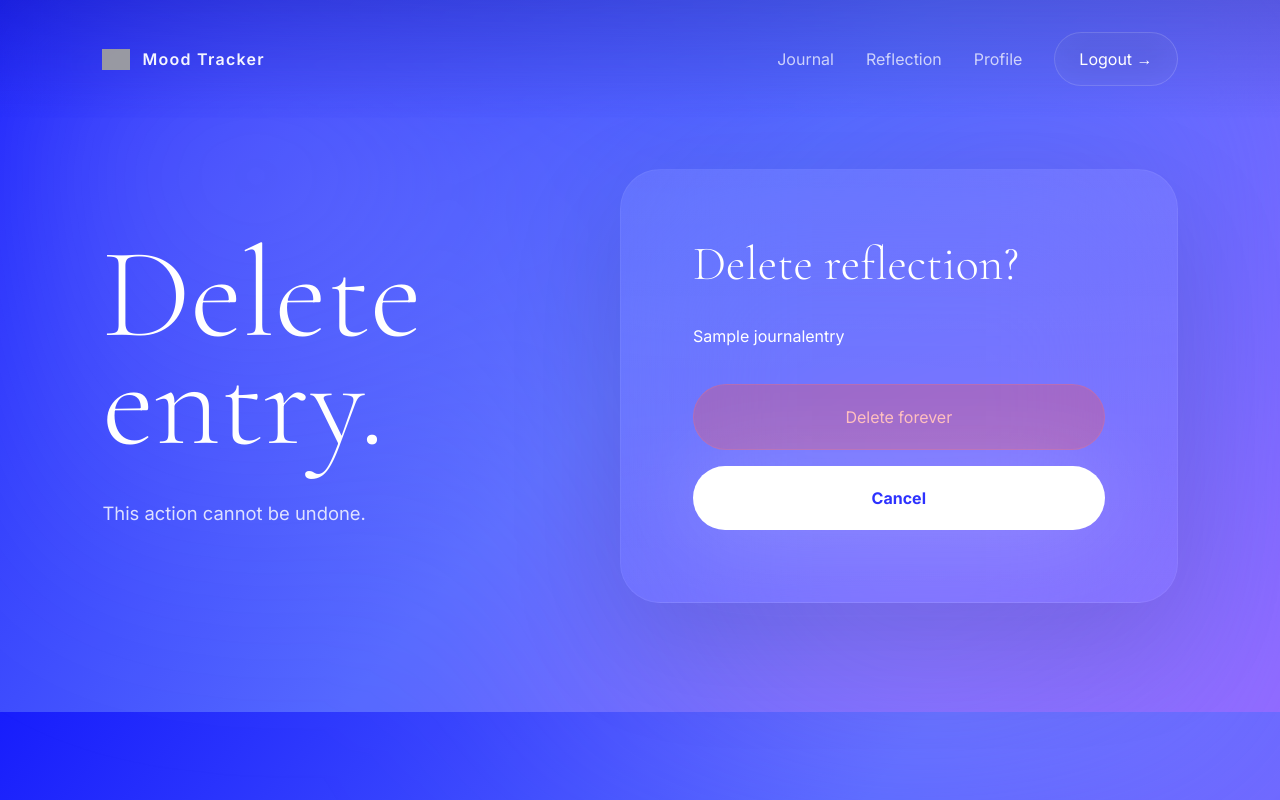
After one commit to zwirok-git/ai-mood-tracker, a Django app: page /journal/entry/1/delete/ in a window 1280 px wide. The commit adds this page. Run offline with Django 5.2, Linux system fonts and the light colour scheme; a user stored in the database is signed in; tables that the repository leaves empty hold one stand-in row (values such as "Sample post"); grey boxes are pictures that could not be loaded.

Commit message:
feat: add journal entry delete page

```diff
--- /dev/null
+++ b/templates/journal/journal_entry/journal_entry_delete.html
@@ -0,0 +1,26 @@
+{% extends "base.html" %}
+{% block title %}Delete entry{% endblock %}
+{% block content %}
+    {% include "includes/navbar.html" %}
+    <section class="login-layout">
+        <section class="login-copy">
+            <h1>
+                Delete
+                <br>
+                entry.
+            </h1>
+            <p>This action cannot be undone.</p>
+        </section>
+        <section class="login-panel">
+            <form method="post" class="login-form">
+                {% csrf_token %}
+                <h2>Delete reflection?</h2>
+                <p>{{ object.title }}</p>
+                <div class="profile-actions">
+                    <button type="submit" class="danger-btn">Delete forever</button>
+                    <a href="{% url 'journal:entry' object.id %}" class="primary-btn">Cancel</a>
+                </div>
+            </form>
+        </section>
+    </section>
+{% endblock %}
```
Also changed, not shown: static/css/styles.css (+9 -19 lines).
